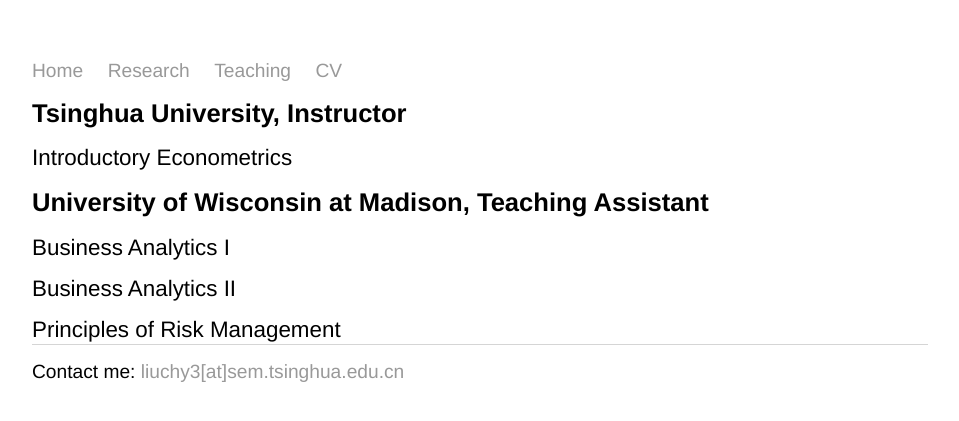
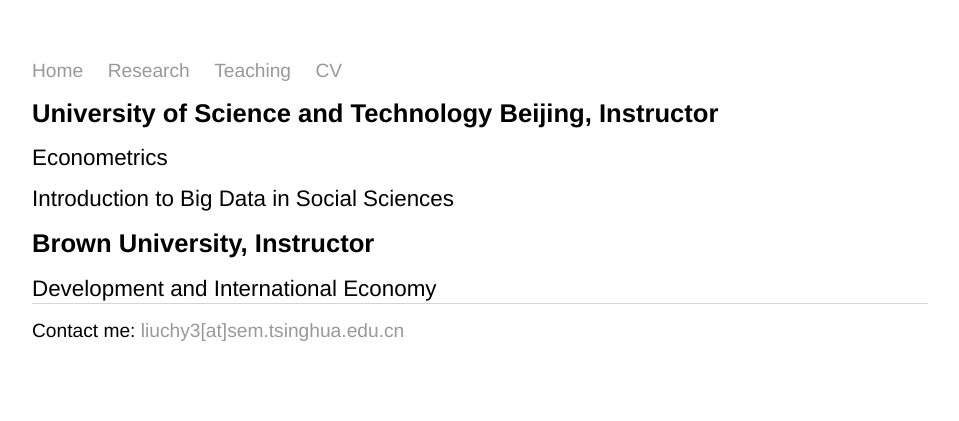
Before and after one commit to trifen/feng3hu.github.io, a Jekyll site: the page built from teaching.html, in a window 1280 px wide. Shown: the top 421 px of the page, without its empty margins (160-1119 px from the left). Built offline with Jekyll 4.4.1, drawn with Linux system fonts in a browser that asks for light colours.

Commit message:
Update teaching.html

```diff
--- a/teaching.html
+++ b/teaching.html
@@ -1,13 +1,12 @@
 ---
 layout: default
-title: Chenyuan Liu
+title: Feng Hu
 ---
 <div class="blurb">
 	<div align="justify">
-		<h1> Tsinghua University, Instructor</h1>
-			<h2> Introductory Econometrics</h1>
-  		<h1>University of Wisconsin at Madison, Teaching Assistant</h1>
-			<h2>Business Analytics I </h2>
-			<h2>Business Analytics II </h2>
-			<h2>Principles of Risk Management</h2>
+		<h1>University of Science and Technology Beijing, Instructor</h1>
+			<h2>Econometrics</h2>
+			<h2>Introduction to Big Data in Social Sciences</h2>
+  		<h1>Brown University, Instructor</h1>
+			<h2>Development and International Economy</h2>
 </div><!-- /.blurb -->
```
